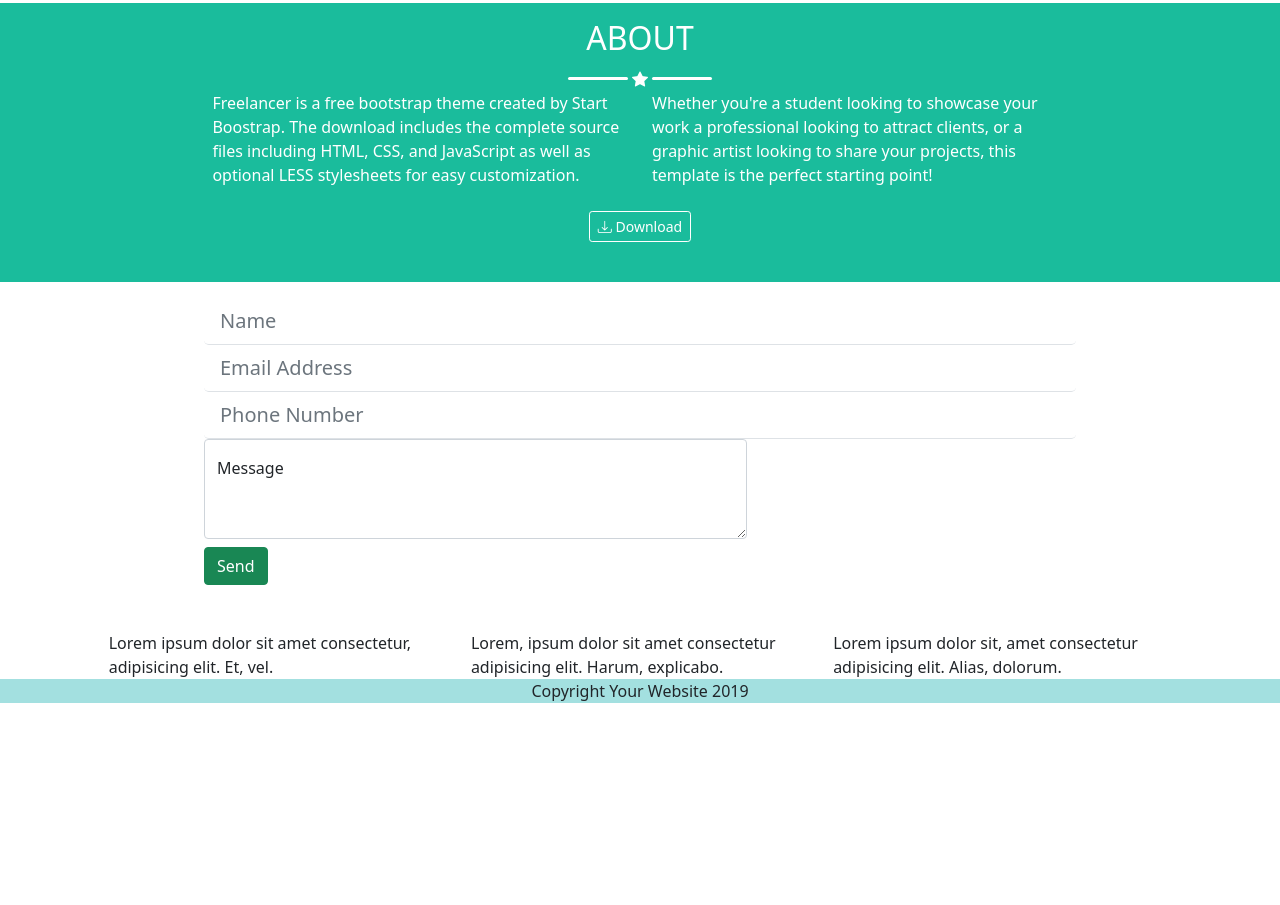
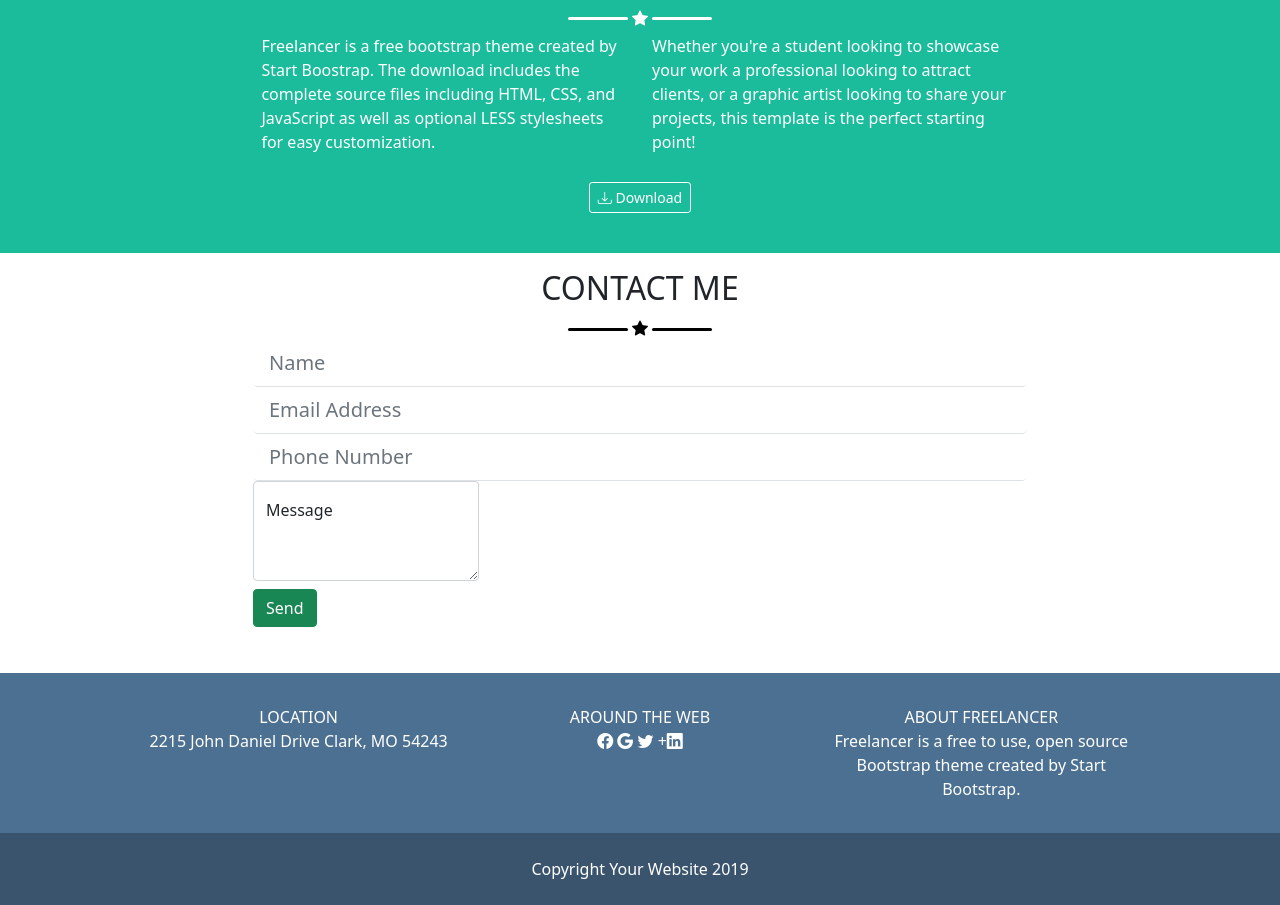
Before and after one commit to LOSAFABIO/html-css-bootstrap-freelancer, a plain HTML site: page index.html in a window 1280 px wide. Shown: the part 1154-2059 px from the top of the page. Before the commit the page ends 1857 px from the top, so only its background shows below. Drawn offline with nearby package versions, Linux system fonts and the light colour scheme.

Commit message:
corretto manca solo un dettaglio nel contact

```diff
--- a/index.html
+++ b/index.html
@@ -12,8 +12,9 @@
 </head>
 <body>
 
+
     <header>
-        <nav class="navbar navbar-expand-lg navbar-light bg-light">
+        <nav class="navbar navbar-expand-lg navbar-dark ms_bg_nav">
             <div class="container">
               <a class="navbar-brand" href="#">START BOOTSTRAP</a>
               <button class="navbar-toggler" type="button" data-bs-toggle="collapse" data-bs-target="#navbarNav" aria-controls="navbarNav" aria-expanded="false" aria-label="Toggle navigation">
@@ -38,7 +39,7 @@
 
     <main>
         <section class="ms_section_green py-3">
-            <div class="container-fluid">
+            <div class="container">
                 <div class="row">
                     <div class="col-12 ms_element text-center">
                         <img class="ms_img" src="./bootstrap_freelancer/img/avatar.svg" class="img-fluid" alt="">
@@ -53,7 +54,7 @@
         </section>
 
         <section class="py-3">
-            <div class="container-fluid">
+            <div class="container">
                 <div class="row">
                     <div class="col-12 text-center">
                         <h2>PORTFOLIO</h2>
@@ -64,29 +65,29 @@
                 </div>
                 <div class="row g-2 row-cols-lg-3 row-cols-md-2 row-cols-1 w90 ms_mrga">
                     <div class="col p-3 ms_portfolio_item">
-                        <img src="./bootstrap_freelancer/img/cabin.png" class="img-fluid" alt="">
+                        <img src="./bootstrap_freelancer/img/cabin.png" class="img-fluid ms_bord_rad" alt="">
                     </div>
                     <div class="col p-3 ms_portfolio_item">
-                        <img src="./bootstrap_freelancer/img/cake.png" class="img-fluid" alt="">
+                        <img src="./bootstrap_freelancer/img/cake.png" class="img-fluid ms_bord_rad" alt="">
                     </div>
                     <div class="col p-3 ms_portfolio_item">
-                        <img src="./bootstrap_freelancer/img/circus.png" class="img-fluid" alt="">
+                        <img src="./bootstrap_freelancer/img/circus.png" class="img-fluid ms_bord_rad" alt="">
                     </div>
                     <div class="col p-3 ms_portfolio_item">
-                        <img src="./bootstrap_freelancer/img/game.png" class="img-fluid" alt="">
+                        <img src="./bootstrap_freelancer/img/game.png" class="img-fluid ms_bord_rad" alt="">
                     </div>
                     <div class="col p-3 ms_portfolio_item">
-                        <img src="./bootstrap_freelancer/img/safe.png" class="img-fluid" alt="">
+                        <img src="./bootstrap_freelancer/img/safe.png" class="img-fluid ms_bord_rad" alt="">
                     </div>
                     <div class="col p-3 ms_portfolio_item">
-                        <img src="./bootstrap_freelancer/img/submarine.png" class="img-fluid" alt="">
+                        <img src="./bootstrap_freelancer/img/submarine.png" class="img-fluid ms_bord_rad" alt="">
                     </div>
                 </div>
             </div>
         </section>
 
         <section class="ms_section_green py-3">
-            <div class="container-fluid">
+            <div class="container">
                 <div class="row">
                     <div class="col-12 text-center">
                         <h2>ABOUT</h2>
@@ -97,8 +98,8 @@
                 </div>
 
                 <div class="row w70 ms_mrga">
-                    <div class="col-6">Freelancer is a free bootstrap theme created by Start Boostrap. The download includes the complete source files including HTML, CSS, and JavaScript as well as optional LESS stylesheets for easy customization.</div>
-                    <div class="col-6">Whether you're a student looking to showcase your work a professional looking to attract clients, or a graphic artist looking to share your projects, this template is the perfect starting point!</div>
+                    <div class="col-12 col-md-6 py-1">Freelancer is a free bootstrap theme created by Start Boostrap. The download includes the complete source files including HTML, CSS, and JavaScript as well as optional LESS stylesheets for easy customization.</div>
+                    <div class="col-12 col-md-6 py-1">Whether you're a student looking to showcase your work a professional looking to attract clients, or a graphic artist looking to share your projects, this template is the perfect starting point!</div>
                 </div>
                 <div class="row">
                     <div class="col-12 text-center p-4">
@@ -113,7 +114,15 @@
 
 
         <section class="py-3">
-            <div class="container-fluid">
+            <div class="container">
+                <div class="row">
+                    <div class="col-12 text-center">
+                        <h2>CONTACT ME</h2>
+                        <div class="ms_star_blk ms_mrga">
+                            <i class="bi bi-star-fill"></i>
+                        </div>
+                    </div>
+                </div>
                 <div class="row">
                     <div class="col-12 col-sm-8 col-md-6 ms_mrga w70">
                         <div class="input-group input-group-lg">
@@ -141,18 +150,29 @@
 
     </main>
     <footer>
-
-        <section class="row">
-            <div class="col-1"></div>
-            <div class="col">Lorem ipsum dolor sit amet consectetur, adipisicing elit. Et, vel.</div>
-            <div class="col">Lorem, ipsum dolor sit amet consectetur adipisicing elit. Harum, explicabo.</div>
-            <div class="col">Lorem ipsum dolor sit, amet consectetur adipisicing elit. Alias, dolorum.</div>
-            <div class="col-1"></div>
-        </section>
-
-        <section class="container-fluid prova">
-            <div class="row d-flex justify-content-center text-center">
-                Copyright Your Website 2019
+        <section class="ms_bg_foot ">
+            <div class="row justify-content-center text-center c-white w80 py-4 ms_mrga">
+                <div class="col-12 col-md-4 col-lg-4 py-2">
+                    LOCATION
+                    <br>2215 John Daniel Drive Clark, MO 54243
+                </div>
+                <div class="col-12 col-md-4 col-lg-4 py-2">
+                    AROUND THE WEB
+                        <br>
+                        <i class="bi bi-facebook"></i>
+                        <i class="bi bi-google"></i>
+                        <i class="bi bi-twitter"></i>
+                        +<i class="bi bi-linkedin"></i>
+                    </div>
+                <div class="col-12 col-md-4 col-lg-4 py-2">
+                    ABOUT FREELANCER
+                    <br>Freelancer is a free to use, open source Bootstrap theme created by <span class="">Start Bootstrap</span>.
+                </div>
+            </div>
+            <div class="row ms_bg_nav">
+                <div class="col-12 text-center c-white p-4">
+                    Copyright Your Website 2019
+                </div>
             </div>
         </section>
 
--- a/style.css
+++ b/style.css
@@ -16,16 +16,12 @@ body{
     color: white
 }
 
-.prova{
-    background-color: rgb(163, 224, 224);
+.ms_bg_nav{
+    background-color: #3a546d;
 }
 
-.prova1{
-    background-color: beige;
-}
-
-.prova2{
-    background-color: rgb(155, 151, 151);
+.ms_bg_foot{
+    background-color: #4c7091;
 }
 
 .w90{
@@ -113,14 +109,17 @@ body{
 .ms_brd_contact{
     border: 0;
     border-bottom: solid 1px;
-    opacity: .7;
 }
 
 .ms_hw_textarea{
-    width: 543px;
-    height: 100%;
+    width: 100%;
+    min-height: 200px;
 }
 
 .ms_send{
     padding-bottom: 30px;
 }
+
+.ms_bord_rad{
+    border-radius: 10px;
+}
```
